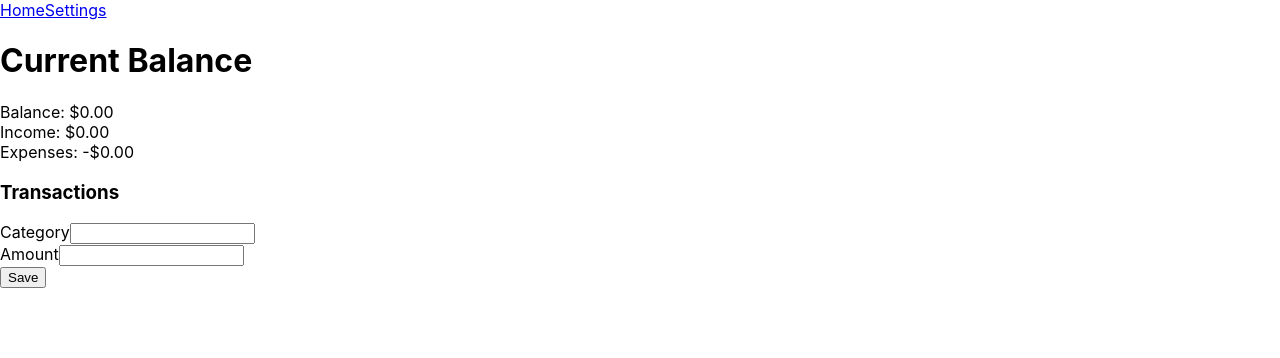
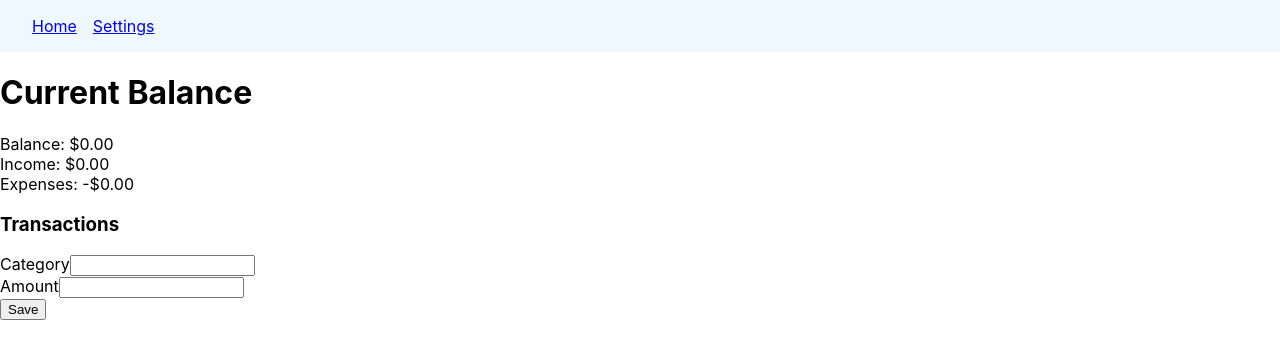
Before and after one commit to isaac-messer/budget-routing, a React (Create React App) app: page / in a window 1280 px wide. Shown: the top 358 px of the page. Built offline with nearby package versions, Linux system fonts and the light colour scheme.

Commit message:
Styled Navbar

```diff
--- a/src/index.css
+++ b/src/index.css
@@ -11,3 +11,12 @@ code {
   font-family: source-code-pro, Menlo, Monaco, Consolas, 'Courier New',
     monospace;
 }
+
+nav {
+  background-color: aliceblue;
+  padding: 16px 32px;
+}
+
+nav a {
+  margin-right: 16px;
+}
```
